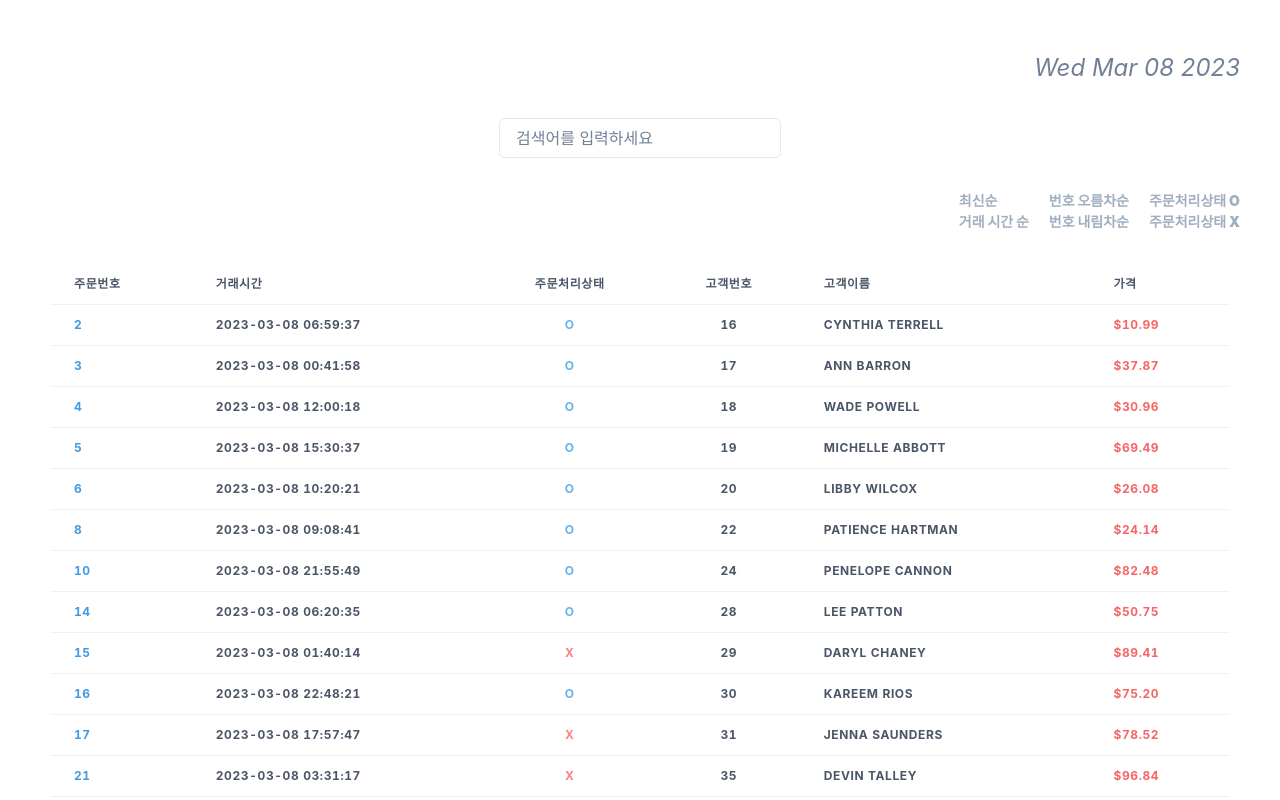
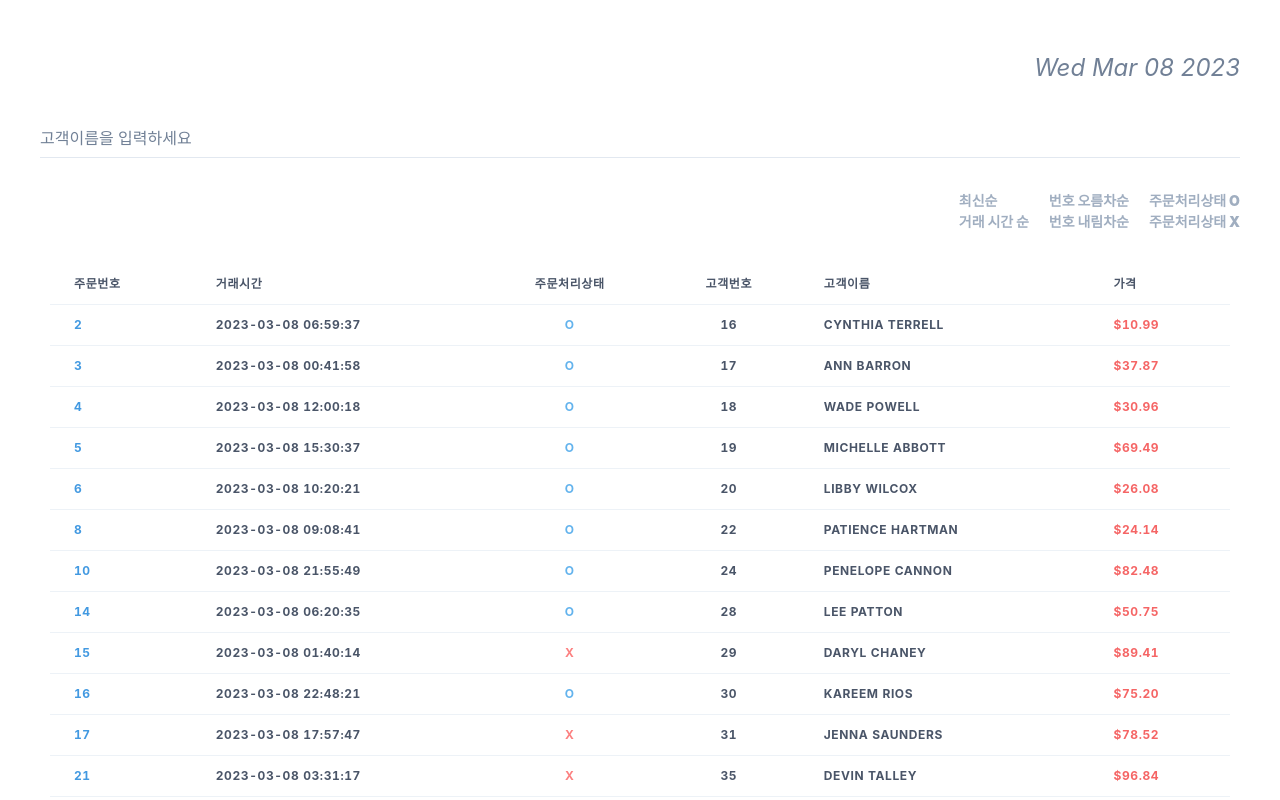
Before and after one commit to wanted-onboarding-10team/pre-onboarding-9th-4-10, a React (Create React App) app: page / in a window 1280 px wide. Shown: the top 800 px of the page. Built offline with nearby package versions, Linux system fonts and the light colour scheme.

Commit message:
[#3] style: Input 스타일 수정

```diff
--- a/src/components/SearchInput/index.tsx
+++ b/src/components/SearchInput/index.tsx
@@ -7,8 +7,12 @@ interface SearchInputProps {
 
 const SearchInput = ({ onSearchWordChange }: SearchInputProps) => {
   return (
-    <Flex>
-      <Input placeholder='검색어를 입력하세요' onChange={e => onSearchWordChange(e.target.value)} />
+    <Flex width='1200px'>
+      <Input
+        placeholder='고객이름을 입력하세요'
+        onChange={e => onSearchWordChange(e.target.value)}
+        variant='flushed'
+      />
     </Flex>
   );
 };
```
